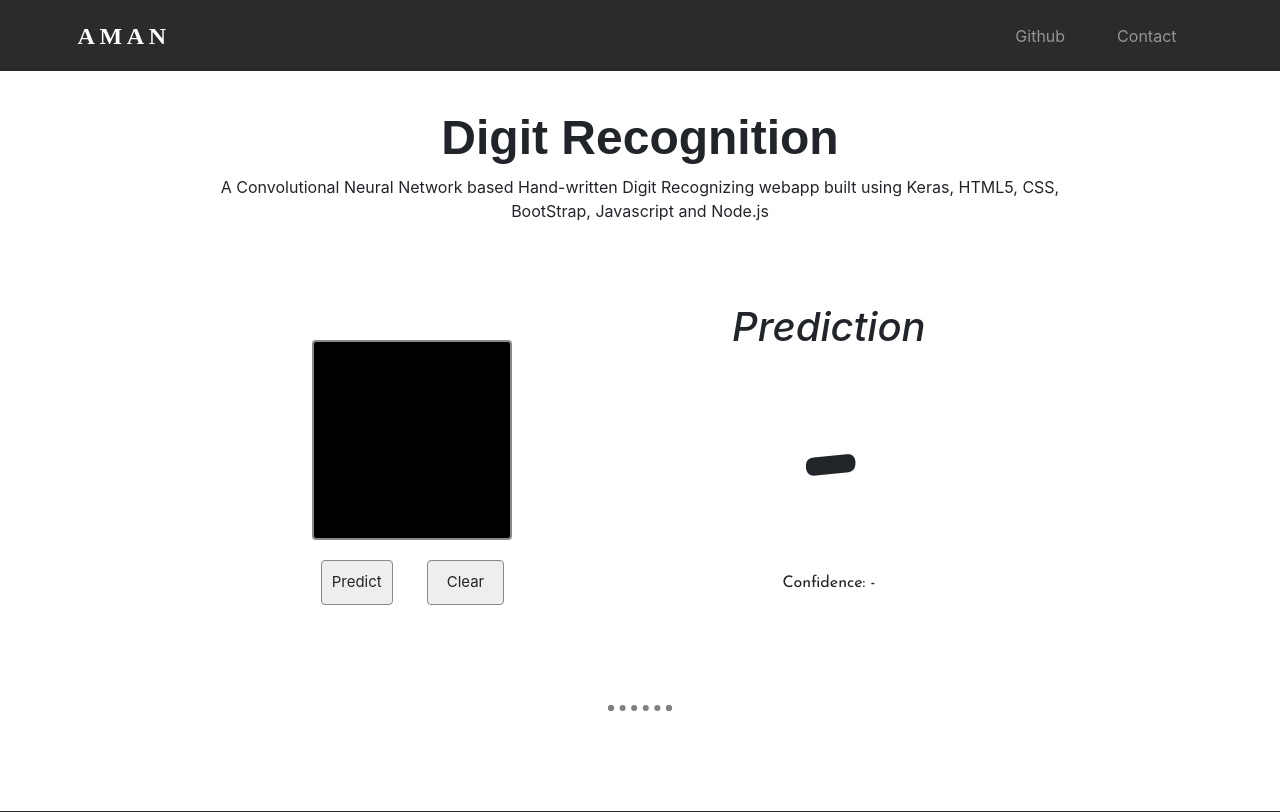
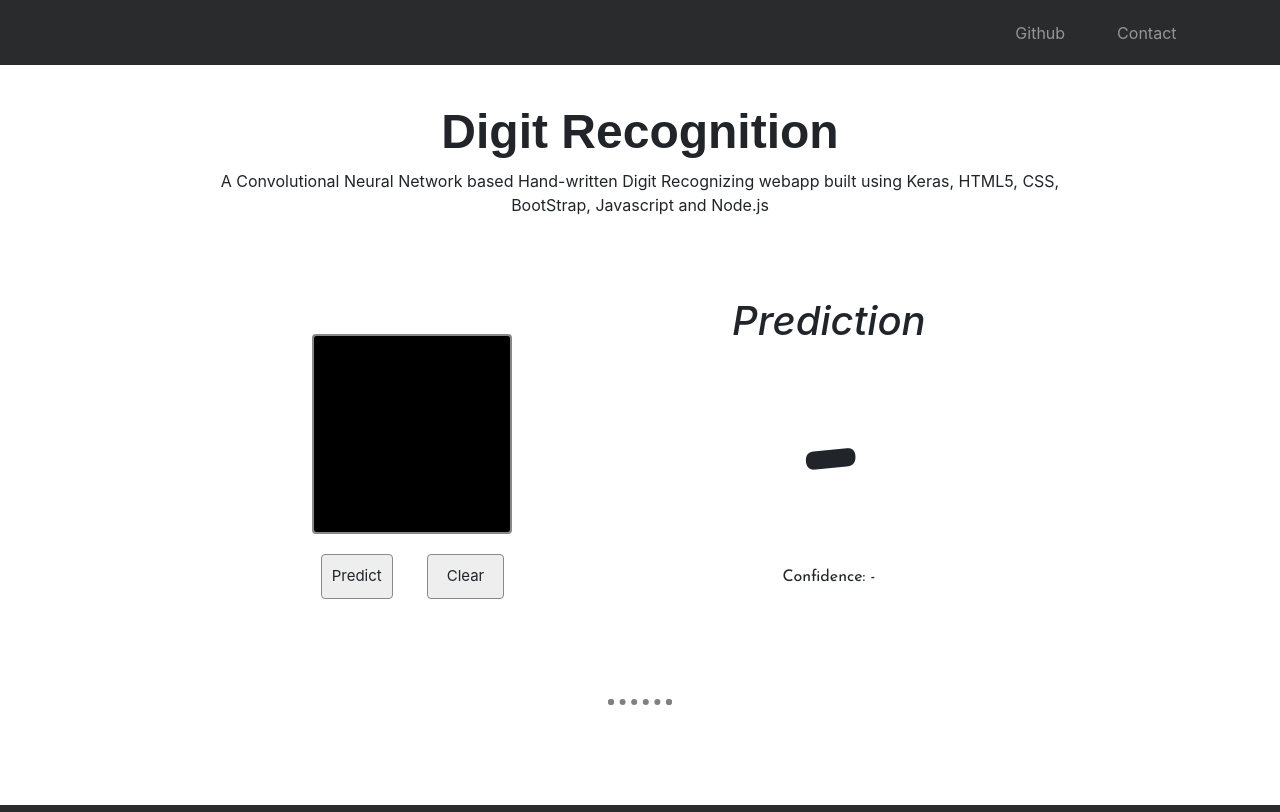
Before and after one commit to huamanoid/Digital-Digits, a website: page index.html in a window 1280 px wide. Shown: the top 812 px of the page. Drawn offline with nearby package versions, Linux system fonts and the light colour scheme; a script that the page names is missing; a web font is replaced by a local one.

Commit message:
updated layout

```diff
--- a/index.html
+++ b/index.html
@@ -29,7 +29,7 @@
 
       <nav class="navbar navbar-expand-lg navbar-dark">
 
-        <a class="navbar-brand" href="">A M A N</a>
+        <a class="navbar-brand" href=""></a>
         <button class="navbar-toggler" type="button" data-toggle="collapse" data-target="#navbarTogglerDemo02">
           <span class="navbar-toggler-icon"></span>
         </button>
```
